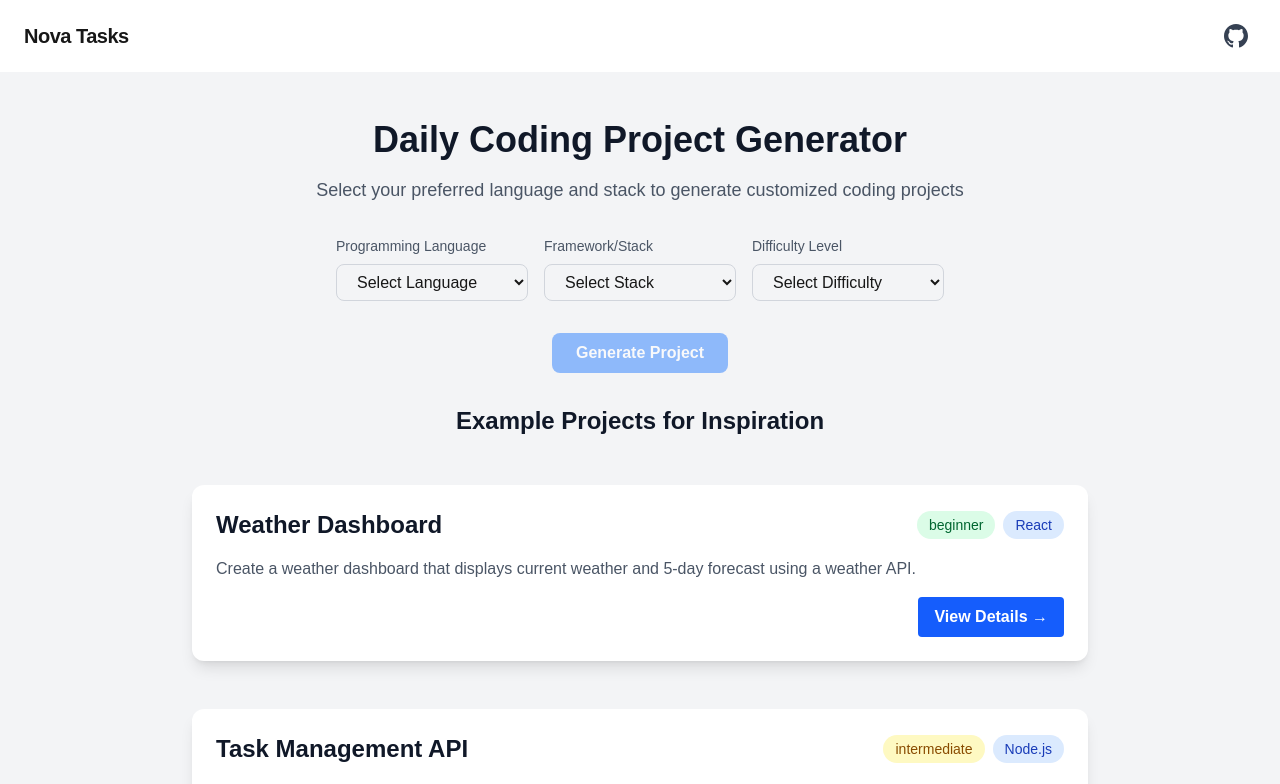
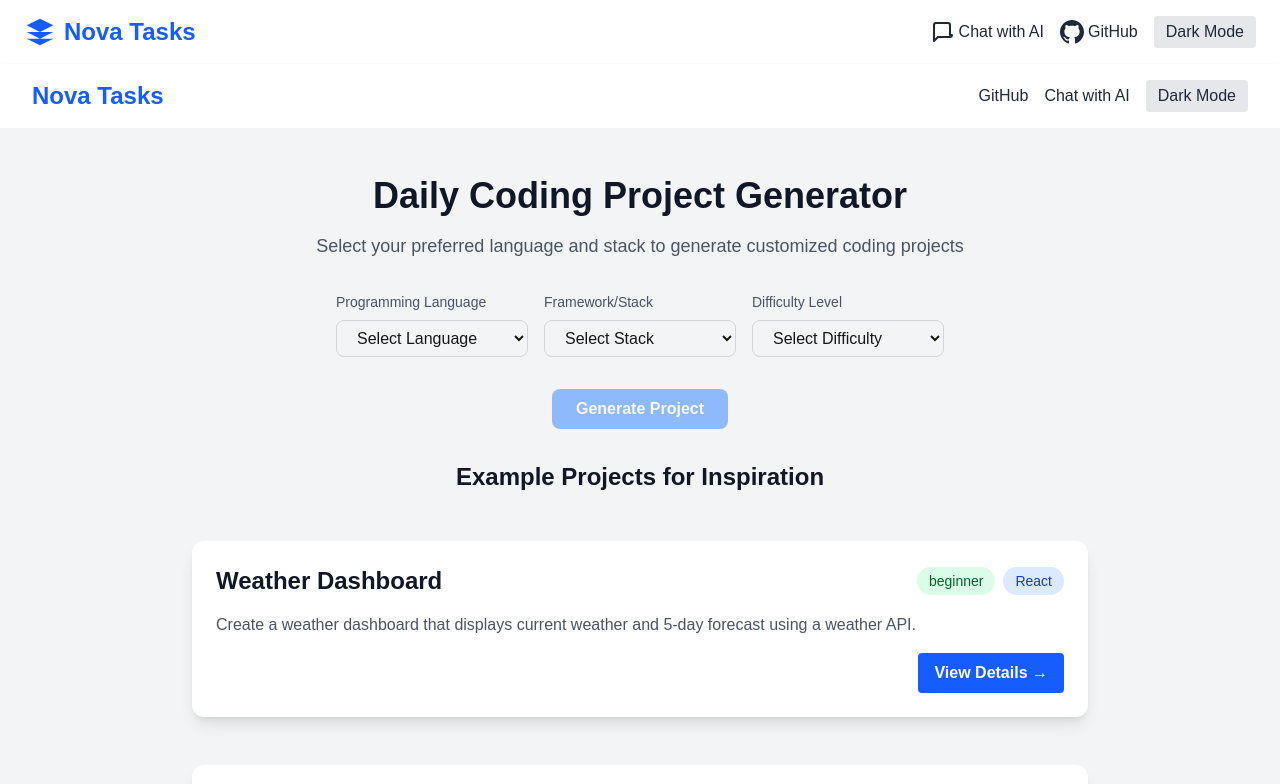
Before and after one commit to onesmuskipchumba0/nova-tasks-ai, a Next.js app: page / in a window 1280 px wide. Shown: the top 784 px of the page. Built offline with nearby package versions, Linux system fonts and the light colour scheme.

Commit message:
final polish

```diff
--- a/app/layout.tsx
+++ b/app/layout.tsx
@@ -1,6 +1,8 @@
 import type { Metadata } from "next";
 import { Geist, Geist_Mono } from "next/font/google";
 import "./globals.css";
+import Link from 'next/link';
+import { useState } from "react";
 
 const geistSans = Geist({
   variable: "--font-geist-sans",
@@ -13,8 +15,8 @@ const geistMono = Geist_Mono({
 });
 
 export const metadata: Metadata = {
-  title: "Create Next App",
-  description: "Generated by create next app",
+  title: "Nova Tasks",
+  description: "Your daily coding project generator",
 };
 
 export default function RootLayout({
@@ -22,31 +24,59 @@ export default function RootLayout({
 }: Readonly<{
   children: React.ReactNode;
 }>) {
+  const [theme, setTheme] = useState<'light' | 'dark'>('light');
+
+  const toggleTheme = () => {
+    const newTheme = theme === 'light' ? 'dark' : 'light';
+    setTheme(newTheme);
+    if(newTheme === 'dark'){
+      document.documentElement.classList.add('dark');
+    } else {
+      document.documentElement.classList.remove('dark');
+    }
+  };
+
   return (
     <html lang="en">
-      <body
-        className={`${geistSans.variable} ${geistMono.variable} antialiased`}
+      <body className={`${geistSans.variable} ${geistMono.variable} antialiased`}>
+        <nav className="bg-white dark:bg-gray-800 shadow px-6 py-4">
+          <div className="max-w-7xl mx-auto flex items-center justify-between">
+            <Link href="/" className="flex items-center text-2xl font-bold text-blue-600 dark:text-blue-300">
+              <svg xmlns="http://www.w3.org/2000/svg" className="h-8 w-8 mr-2" viewBox="0 0 24 24" fill="currentColor">
+                <path d="M12 2L2 7l10 5 10-5-10-5z" />
+                <path d="M2 17l10 5 10-5M2 12l10 5 10-5" />
+              </svg>
+              Nova Tasks
+            </Link>
+            <div className="flex items-center space-x-4">
+              <Link
+                href="/chat"
+                className="flex items-center text-gray-800 dark:text-gray-200 hover:underline"
               >
-        <nav className="flex items-center justify-between px-6 py-4">
-          <h2 className="text-xl font-semibold tracking-tight">Nova Tasks</h2>
-          <a
+                <svg xmlns="http://www.w3.org/2000/svg" className="h-6 w-6 mr-1" fill="none" viewBox="0 0 24 24" stroke="currentColor">
+                  <path strokeLinecap="round" strokeLinejoin="round" strokeWidth="2" d="M21 15a2 2 0 01-2 2H7l-4 4V5a2 2 0 012-2h12a2 2 0 012 2v10z"/>
+                </svg>
+                Chat with AI
+              </Link>
+              <Link
                 href="https://github.com/onesmuskipchumba0"
                 target="_blank"
                 rel="noopener noreferrer"
-            className="p-2 text-gray-700 hover:text-gray-900 transition-colors"
-            aria-label="GitHub Repository"
+                className="flex items-center text-gray-800 dark:text-gray-200 hover:underline"
               >
-            <svg
-              xmlns="http://www.w3.org/2000/svg"
-              width="24"
-              height="24"
-              viewBox="0 0 24 24"
-              fill="currentColor"
-              className="w-6 h-6"
+                <svg xmlns="http://www.w3.org/2000/svg" className="h-6 w-6 mr-1" viewBox="0 0 24 24" fill="currentColor">
+                  <path d="M12 0C5.37 0 0 5.37 0 12c0 5.3 3.438 9.8 8.207 11.387.6.111.793-.261.793-.577v-2.234c-3.338.726-4.033-1.416-4.033-1.416-.546-1.387-1.333-1.756-1.333-1.756-1.089-.745.083-.729.083-.729 1.205.084 1.839 1.237 1.839 1.237 1.07 1.834 2.807 1.304 3.492.997.107-.775.418-1.305.762-1.604-2.665-.305-5.467-1.334-5.467-5.931 0-1.311.469-2.381 1.236-3.221-.124-.303-.535-1.524.117-3.176 0 0 1.008-.322 3.301 1.23.957-.266 1.983-.399 3.003-.404 1.02.005 2.047.138 3.006.404 2.291-1.552 3.297-1.23 3.297-1.23.653 1.653.242 2.874.118 3.176.77.84 1.235 1.911 1.235 3.221 0 4.609-2.807 5.624-5.479 5.921.43.372.823 1.102.823 2.222v3.293c0 .319.192.694.801.576C20.565 21.8 24 17.301 24 12c0-6.63-5.37-12-12-12z"/>
+                </svg>
+                GitHub
+              </Link>
+              <button
+                onClick={toggleTheme}
+                className="px-3 py-1 rounded bg-gray-200 dark:bg-gray-700 text-gray-800 dark:text-gray-200"
               >
-              <path d="M12 0c-6.626 0-12 5.373-12 12 0 5.302 3.438 9.8 8.207 11.387.599.111.793-.261.793-.577v-2.234c-3.338.726-4.033-1.416-4.033-1.416-.546-1.387-1.333-1.756-1.333-1.756-1.089-.745.083-.729.083-.729 1.205.084 1.839 1.237 1.839 1.237 1.07 1.834 2.807 1.304 3.492.997.107-.775.418-1.305.762-1.604-2.665-.305-5.467-1.334-5.467-5.931 0-1.311.469-2.381 1.236-3.221-.124-.303-.535-1.524.117-3.176 0 0 1.008-.322 3.301 1.23.957-.266 1.983-.399 3.003-.404 1.02.005 2.047.138 3.006.404 2.291-1.552 3.297-1.23 3.297-1.23.653 1.653.242 2.874.118 3.176.77.84 1.235 1.911 1.235 3.221 0 4.609-2.807 5.624-5.479 5.921.43.372.823 1.102.823 2.222v3.293c0 .319.192.694.801.576 4.765-1.589 8.199-6.086 8.199-11.386 0-6.627-5.373-12-12-12z"/>
-            </svg>
-          </a>
+                {theme === 'light' ? 'Dark' : 'Light'} Mode
+              </button>
+            </div>
+          </div>
         </nav>
         {children}
       </body>
--- a/app/page.tsx
+++ b/app/page.tsx
@@ -45,6 +45,17 @@ export default function Home() {
   const [difficultyLevel, setDifficultyLevel] = useState<string>("");
   const [showHints, setShowHints] = useState<boolean>(false);
   const [showingHints, setShowingHints] = useState<Record<string, boolean>>({});
+  const [theme, setTheme] = useState<'light' | 'dark'>('light');
+
+  const toggleTheme = () => {
+    const newTheme = theme === 'light' ? 'dark' : 'light';
+    setTheme(newTheme);
+    if (newTheme === 'dark') {
+      document.documentElement.classList.add('dark');
+    } else {
+      document.documentElement.classList.remove('dark');
+    }
+  };
 
   useEffect(() => {
     console.log('Language changed:', selectedLanguage);
@@ -153,6 +164,39 @@ export default function Home() {
   };
 
   return (
+    <>
+      <header className="bg-white dark:bg-gray-800 shadow">
+        <div className="max-w-7xl mx-auto px-4 sm:px-6 lg:px-8">
+          <div className="flex justify-between h-16 items-center">
+            <Link href="/" className="text-2xl font-bold text-blue-600 dark:text-blue-300">
+              Nova Tasks
+            </Link>
+            <div className="flex items-center space-x-4">
+              <Link
+                href="https://github.com/onesmuskipchumba0"
+                target="_blank"
+                className="text-gray-800 dark:text-gray-200 hover:underline"
+              >
+                GitHub
+              </Link>
+              <Link
+                href="/chat"
+                className="text-gray-800 dark:text-gray-200 hover:underline"
+              >
+                Chat with AI
+              </Link>
+              <button
+                onClick={toggleTheme}
+                className="px-3 py-1 rounded bg-gray-200 dark:bg-gray-700 text-gray-800 dark:text-gray-200"
+              >
+                {theme === 'light' ? 'Dark' : 'Light'} Mode
+              </button>
+            </div>
+          </div>
+        </div>
+      </header>
+
+      <main>
         <div className="min-h-screen bg-gray-100 py-12 px-4 sm:px-6 lg:px-8">
           <div className="max-w-4xl mx-auto">
             <div className="text-center">
@@ -270,5 +314,7 @@ export default function Home() {
             </div>
           </div>
         </div>
+      </main>
+    </>
   );
 }
```
Lines whose indentation alone changed are shown as unchanged.
